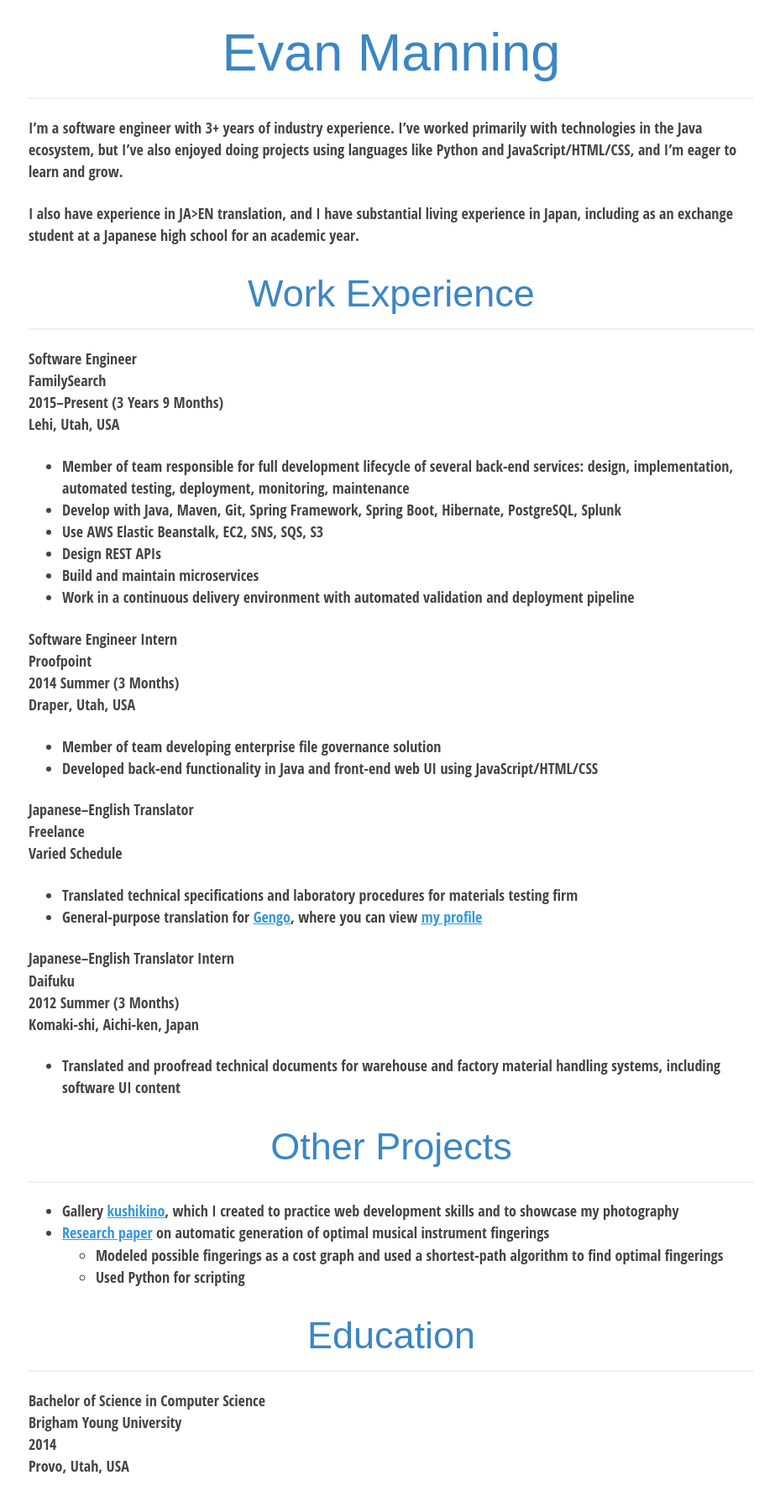
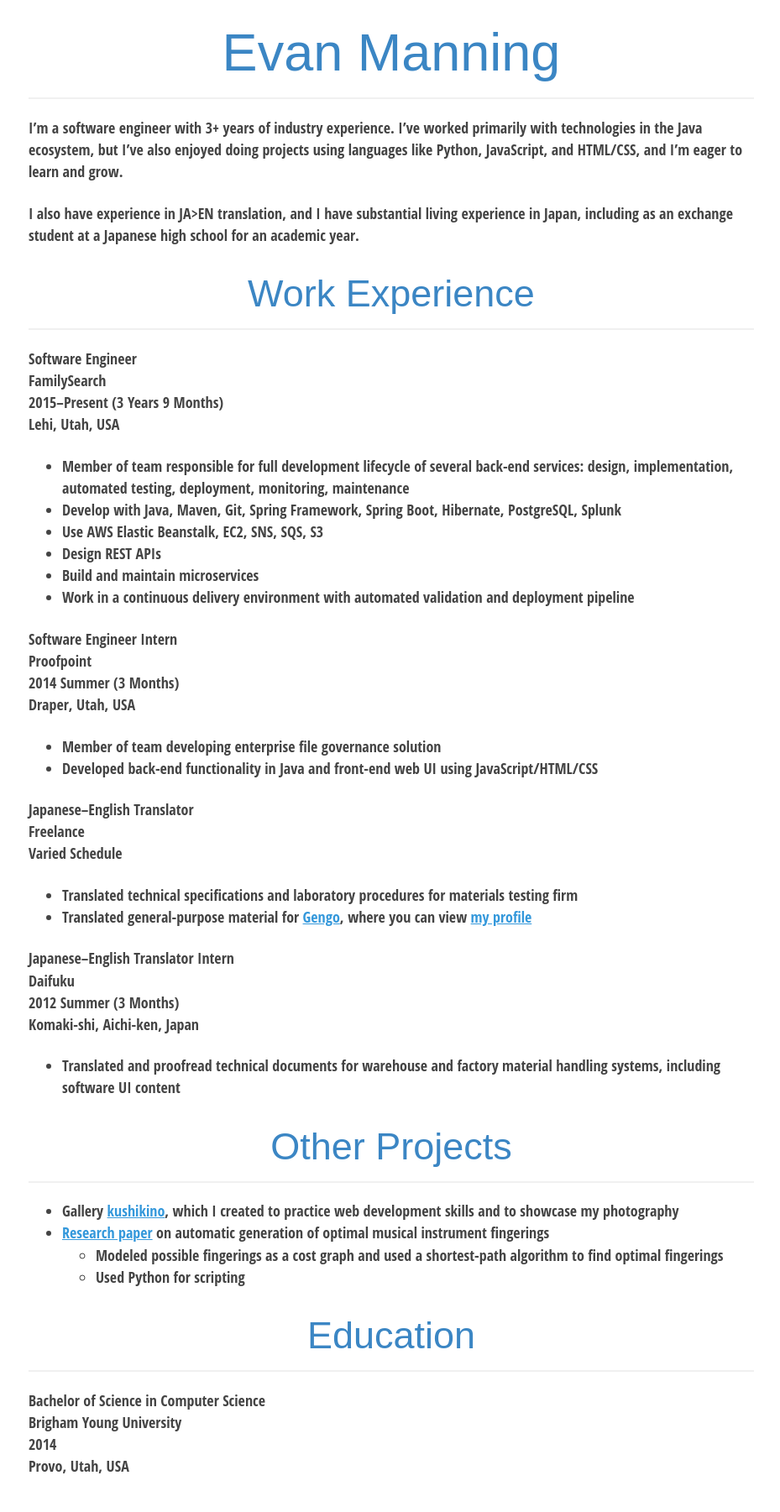
Before and after one commit to evanmanning/evanmanning.github.io, a Jekyll site: the page built from index.md, in a window 1280 px wide. Shown: the whole page at 84% size, without its empty margins (174-1103 px from the left). Built offline with Jekyll 4.4.1, drawn with Linux system fonts in a browser that asks for light colours.

Commit message:
Minor edits in resume

```diff
--- a/index.md
+++ b/index.md
@@ -5,7 +5,7 @@ title: Evan Manning
 
 # Evan Manning
 
-I'm a software engineer with 3+ years of industry experience. I've worked primarily with technologies in the Java ecosystem, but I've also enjoyed doing projects using languages like Python and JavaScript/HTML/CSS, and I'm eager to learn and grow.
+I'm a software engineer with 3+ years of industry experience. I've worked primarily with technologies in the Java ecosystem, but I've also enjoyed doing projects using languages like Python, JavaScript, and HTML/CSS, and I'm eager to learn and grow.
 
 I also have experience in JA>EN translation, and I have substantial living experience in Japan, including as an exchange student at a Japanese high school for an academic year.
 
@@ -36,7 +36,7 @@ Freelance
 Varied Schedule
 
 - Translated technical specifications and laboratory procedures for materials testing firm
-- General-purpose translation for [Gengo](https://gengo.com/), where you can view [my profile](https://gengo.com/hire/profile/18683)
+- Translated general-purpose material for [Gengo](https://gengo.com/), where you can view [my profile](https://gengo.com/hire/profile/18683)
 
 **Japanese–English Translator Intern**
 Daifuku
```
